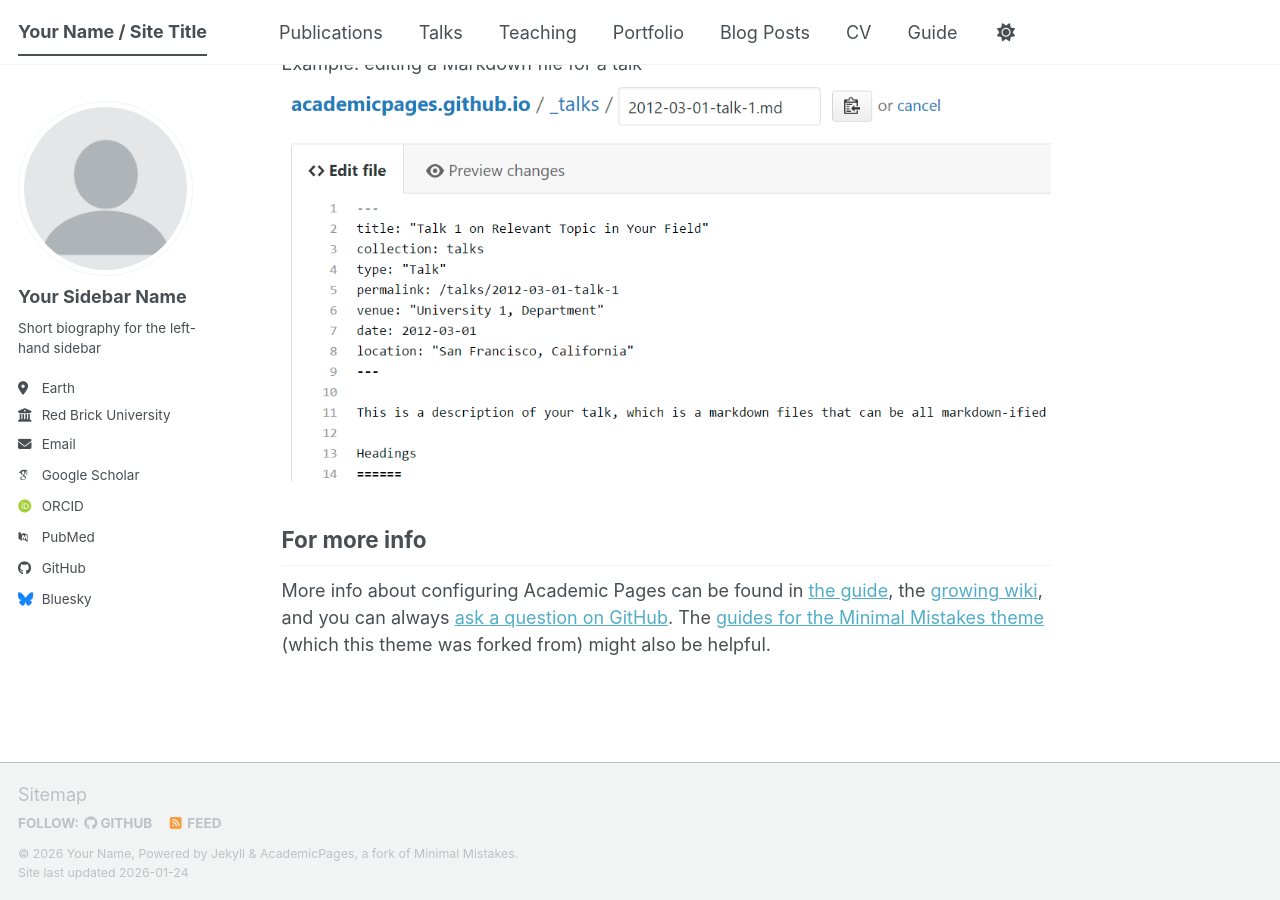
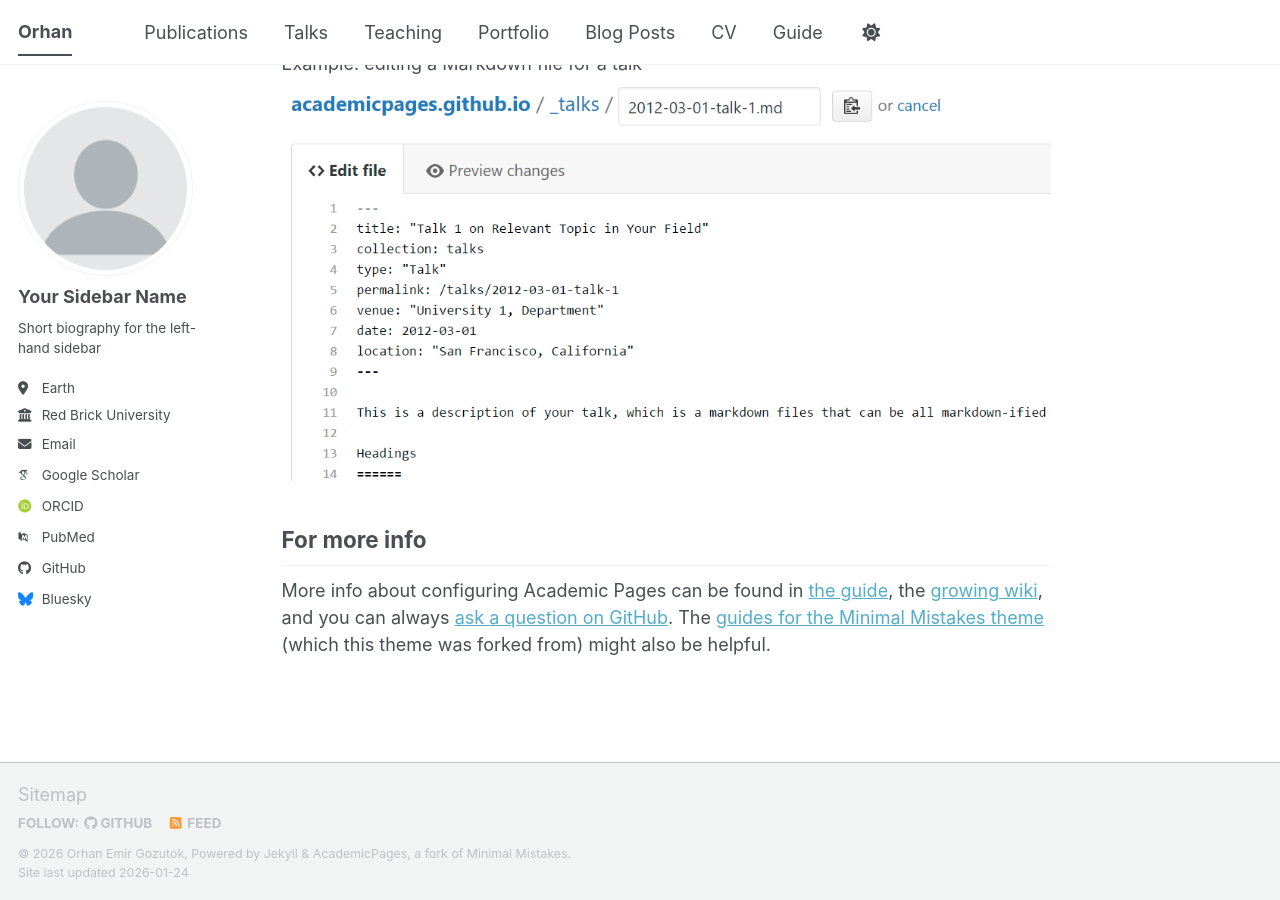
Before and after one commit to oegozutok/oegozutok.github.io, a Jekyll site: the page built from _pages/about.md, in a window 1280 px wide and 900 px high, scrolled down 2720 px. Built offline with Jekyll 4.4.1, drawn with Linux system fonts in a browser that asks for light colours; some web fonts are replaced; a script bundle is joined from its source files by our own code; library files that are not in the unit come from our copies.

Commit message:
Update site title, name, description, and URL

```diff
--- a/_config.yml
+++ b/_config.yml
@@ -9,11 +9,11 @@
 # Basic Site Settings
 locale                   : "en-US"
 site_theme               : "default" # The available themes options are "default", "air", "sunrise", "mint", "dirt" and "contrast"
-title                    : "Your Name / Site Title"
+title                    : "Orhan"
 title_separator          : "-"
-name                     : &name "Your Name"
-description              : &description "Your Name's academic portfolio"   # Update this with a general description of your site, this is the default if not overridden by a page
-url                      : https://academicpages.github.io # The base hostname & protocol for your site e.g. "https://[your GitHub username].github.io",
+name                     : &name "Orhan Emir Gozutok"
+description              : &description "Orhan's portfolio"   # Update this with a general description of your site, this is the default if not overridden by a page
+url                      : https://oegozutok.github.io # The base hostname & protocol for your site e.g. "https://[your GitHub username].github.io",
                                                            # or if you already have some other page hosted on Github then use "https://[your GitHub username].github.io/[Your Repo Name]"
 baseurl                  : "" # the subpath of your site, e.g. "/blog"
 repository               : "academicpages/academicpages.github.io"
```
